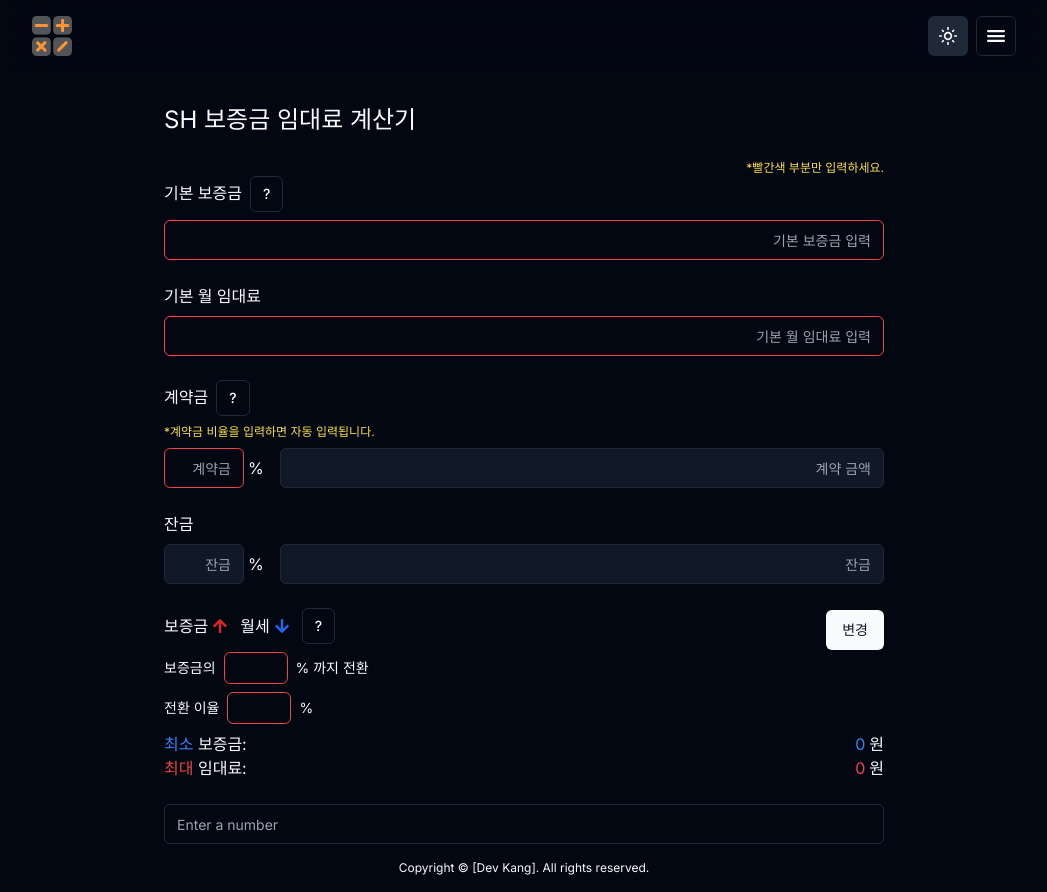
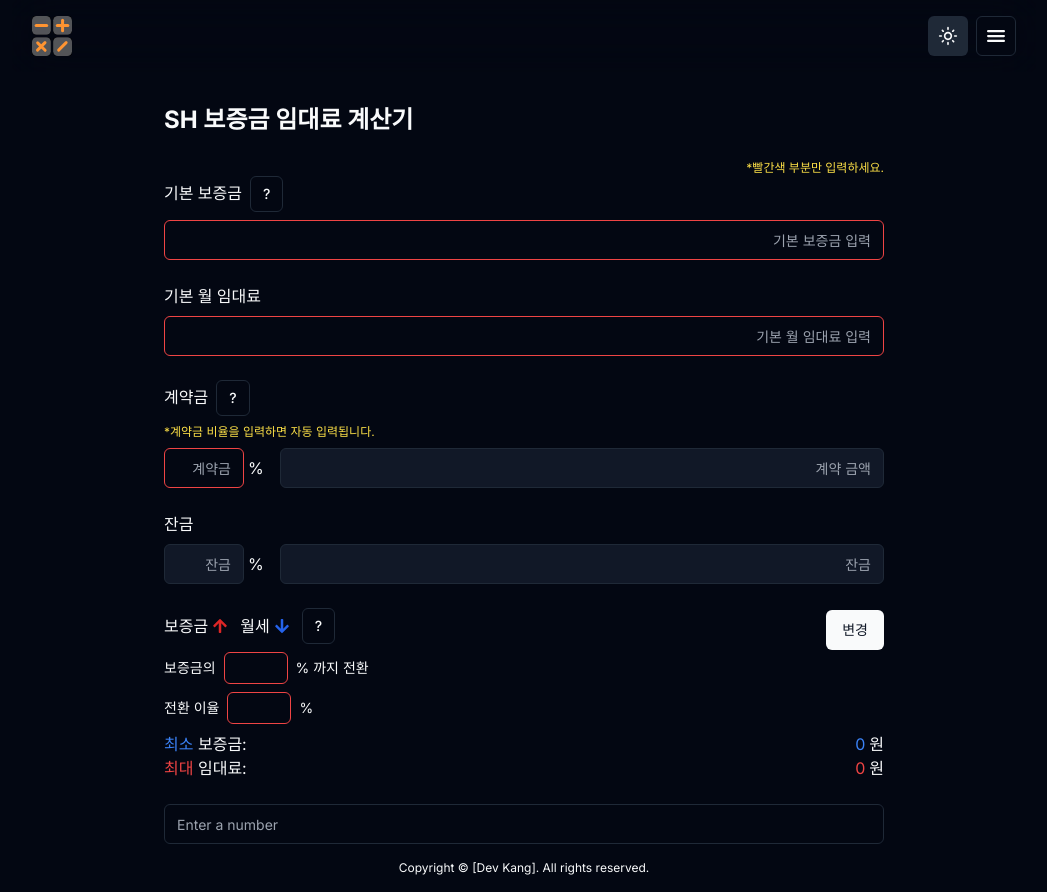
Before and after one commit to WebKBS/deposit-calculator, a Next.js app: page / in a window 1280 px wide. Shown: the whole page, without its empty margins (116-1163 px from the left). Built offline with nearby package versions, Linux system fonts and the light colour scheme.

Commit message:
폰트 변경 및 input 확대 금지

```diff
--- a/app/globals.css
+++ b/app/globals.css
@@ -79,3 +79,7 @@ html,
 body {
   height: 100%;
 }
+
+input {
+  touch-action: manipulation;
+}
--- a/app/page.tsx
+++ b/app/page.tsx
@@ -4,7 +4,7 @@ export default function Home() {
   return (
     <main className="flex-1">
       <div className="max-w-screen-md px-6 pt-8 m-auto">
-        <h2 className="mb-6 text-2xl">SH 보증금 임대료 계산기</h2>
+        <h2 className="mb-6 text-2xl font-bold">SH 보증금 임대료 계산기</h2>
         <p className="text-xs text-right text-green-600 dark:text-yellow-300">
           *빨간색 부분만 입력하세요.
         </p>
```
